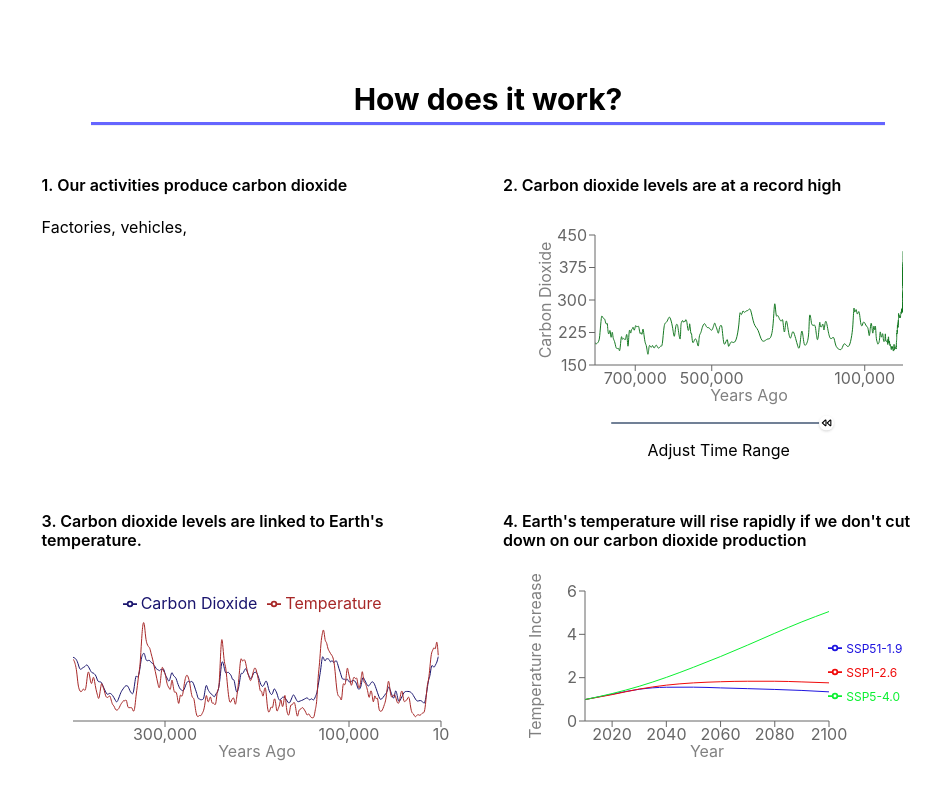
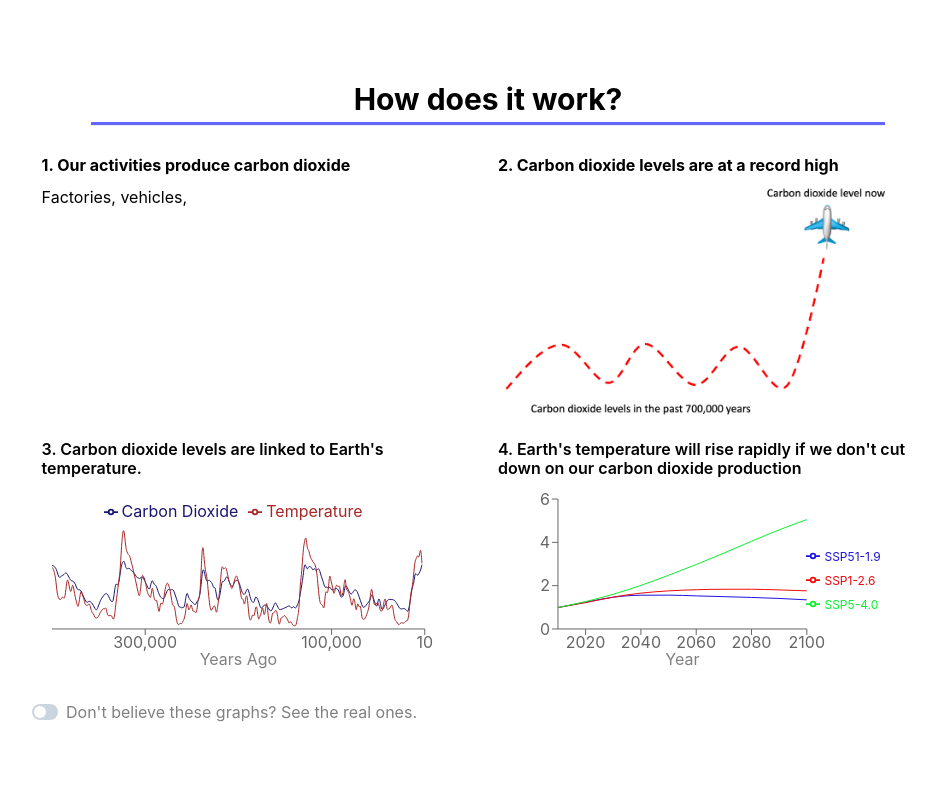
Before and after one commit to vincnt/toowarm, a Next.js app: page / in a window 1280 px wide. Shown: the part 880-1680 px from the top of the page, without its empty margins (152-1093 px from the left). Built offline with nearby package versions, Linux system fonts and the light colour scheme.

Commit message:
add cute co2 graph

```diff
--- a/components/Charts.tsx
+++ b/components/Charts.tsx
@@ -5,6 +5,7 @@ import {
   XAxis,
   YAxis,
   ResponsiveContainer,
+  Label,
 } from "recharts";
 
 export const co2HistoricLineChart = ({ co2Data, co2SliderValue }: any) => (
@@ -20,7 +21,6 @@ export const co2HistoricLineChart = ({ co2Data, co2SliderValue }: any) => (
         type="number"
         domain={[1, co2SliderValue]}
         allowDataOverflow={true}
-        label={{ value: "Years Ago", dy: 15 }}
         ticks={[
           1, 2, 3, 5, 10, 30, 50, 100, 500, 1000, 2000, 5000, 10000, 50000,
           100000, 500000, 700000,
@@ -28,11 +28,18 @@ export const co2HistoricLineChart = ({ co2Data, co2SliderValue }: any) => (
         tickFormatter={(tick) => {
           return tick.toLocaleString();
         }}
-      />
-      <YAxis
-        label={{ value: "Carbon Dioxide", angle: -90, dx: -20 }}
-        domain={[150, 450]}
-      />
+        style={{ fontSize: "10px" }}
+      >
+        <Label value="Years Ago" dy={15} fontSize="12px" />
+      </XAxis>
+      <YAxis style={{ fontSize: "10px" }} domain={[150, 450]}>
+        <Label
+          value="Carbon Dioxide (ppmv)"
+          angle={-90}
+          dx={-20}
+          fontSize="12px"
+        />
+      </YAxis>
     </LineChart>
   </ResponsiveContainer>
 );
@@ -132,7 +139,7 @@ export const sspProjectionLineChart = ({ sspProjections }: any) => (
         label={{ value: "Year", dy: 15 }}
       />
       <YAxis
-        label={{ value: "Temperature Increase", angle: -90, dx: -20 }}
+        // label={{ value: "Temperature Increase", angle: -90, dx: -20 }}
         domain={[0, 6]}
       />
     </LineChart>
--- a/pages/index.tsx
+++ b/pages/index.tsx
@@ -1,4 +1,6 @@
 import Head from "next/head";
+import NextImage from "next/image";
+
 import {
   Box,
   Container,
@@ -19,17 +21,18 @@ import {
   SliderTrack,
   SliderFilledTrack,
   SliderThumb,
+  Switch,
 } from "@chakra-ui/react";
 import { InfoOutlineIcon } from "@chakra-ui/icons";
 import { useState, useEffect } from "react";
 import { TiMediaRewindOutline } from "react-icons/ti";
-
 import { articles } from "../data/theSigns";
 import {
   co2AndTempLineChart,
   co2HistoricLineChart,
   sspProjectionLineChart,
 } from "../components/Charts";
+import co2Graphic from "../public/images/co2-graphic.png";
 import { ArticlesList } from "../components/NewsArticle";
 
 export async function getStaticProps() {
@@ -59,6 +62,7 @@ const IndexPage = ({
   co2AndTempData: any;
   sspProjections: any;
 }) => {
+  const [switchValue, setSwitchValue] = useState(false);
   const maxArticles = 5;
   const articlesArray = Object.values(articles).slice(0, maxArticles + 1);
   const [currentArticleNumber, setCurrentArticleNumber] = useState(0);
@@ -303,23 +307,24 @@ const IndexPage = ({
               minChildWidth={{ base: "100%", md: "40%" }}
               width="90%"
               margin="auto"
-              spacing="30px"
+              spacing={{ base: "10px", md: "20px" }}
             >
-              <Box width="100%" height="100%">
-                <Heading size="sm" py="20px" fontWeight="semibold">
+              <Box width="100%" height="100%" pb={{ base: "10px", md: "20px" }}>
+                <Heading size="sm" fontWeight="bold">
                   1. Our activities produce carbon dioxide
                 </Heading>
+                <Box height="200px" py="10px">
                   <Text> Factories, vehicles, </Text>
                 </Box>
-              <Box width="100%" height="100%">
-                <Box>
-                  <Heading size="sm" py="20px" fontWeight="semibold">
+              </Box>
+              <Box width="100%" height="100%" pb={{ base: "5px", md: "20px" }}>
+                <Heading size="sm" fontWeight="bold">
                   2. Carbon dioxide levels are at a record high
                 </Heading>
-                  <Center>
-                    {co2HistoricLineChart({ co2Data, co2SliderValue })}
-                  </Center>
-                  <Center>
+                <Box height="200px" py="5px">
+                  {switchValue ? (
+                    <>
+                      {co2HistoricLineChart({ co2Data, co2SliderValue })}{" "}
                       <VStack width="100%">
                         <Slider
                           aria-label="co2-slider"
@@ -337,26 +342,40 @@ const IndexPage = ({
                             <Box as={TiMediaRewindOutline} />
                           </SliderThumb>
                         </Slider>
-                      <Text> Adjust Time Range</Text>
+                        <Text fontSize="sm"> Adjust Time Range</Text>
                       </VStack>
-                  </Center>
+                    </>
+                  ) : (
+                    <Box width="90%" height="80%">
+                      <NextImage src={co2Graphic} alt="me" />
+                    </Box>
+                  )}
                 </Box>
               </Box>
-              <Box width="100%">
-                <Heading size="sm" py="20px" fontWeight="semibold">
+              <Box width="100%" pt={{ base: "2px", md: "25px" }}>
+                <Heading size="sm" fontWeight="semibold">
                   3. Carbon dioxide levels are linked to Earth's temperature.
                 </Heading>
-                <Center>{co2AndTempLineChart({ co2AndTempData })}</Center>
+                {co2AndTempLineChart({ co2AndTempData })}
               </Box>
 
-              <Box width="100%">
-                <Heading size="sm" py="20px" fontWeight="semibold">
+              <Box width="100%" pt={{ base: "2px", md: "25px" }}>
+                <Heading size="sm" fontWeight="semibold">
                   4. Earth's temperature will rise rapidly if we don't cut down
                   on our carbon dioxide production
                 </Heading>
-                <Center>{sspProjectionLineChart({ sspProjections })}</Center>
+                {sspProjectionLineChart({ sspProjections })}
               </Box>
             </SimpleGrid>
+          </Box>
+          <Box py="20px" pl={{ base: "10px", md: "40px" }}>
+            <Switch
+              size="sm"
+              onChange={(event) => setSwitchValue(event.target.checked)}
+              color="gray"
+            >
+              Don't believe these graphs? See the real ones.
+            </Switch>
           </Box>
         </Container>
       </Flex>
```
Also changed, not shown: public/images/co2-graphic.png (added). Lines whose indentation alone changed are shown as unchanged.
